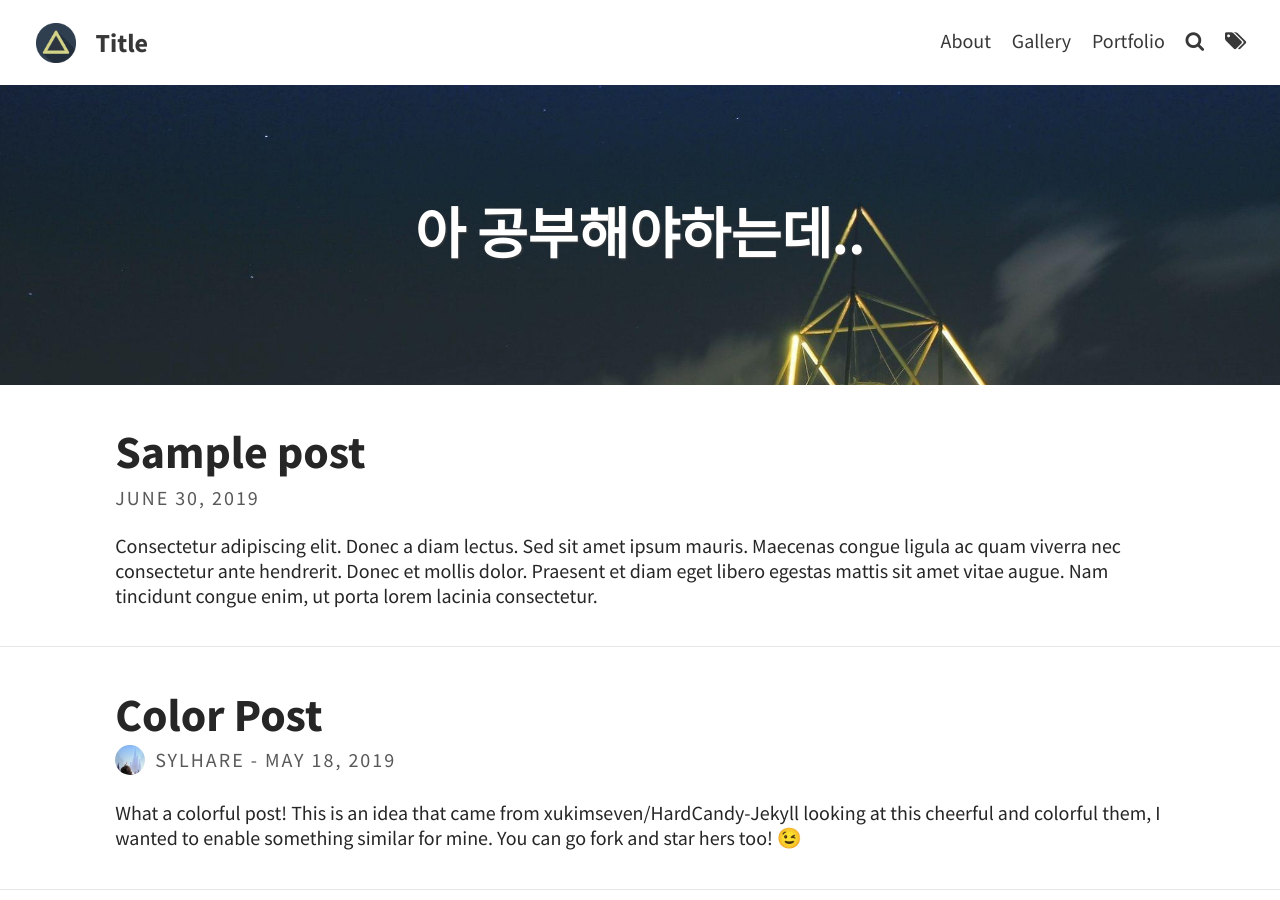
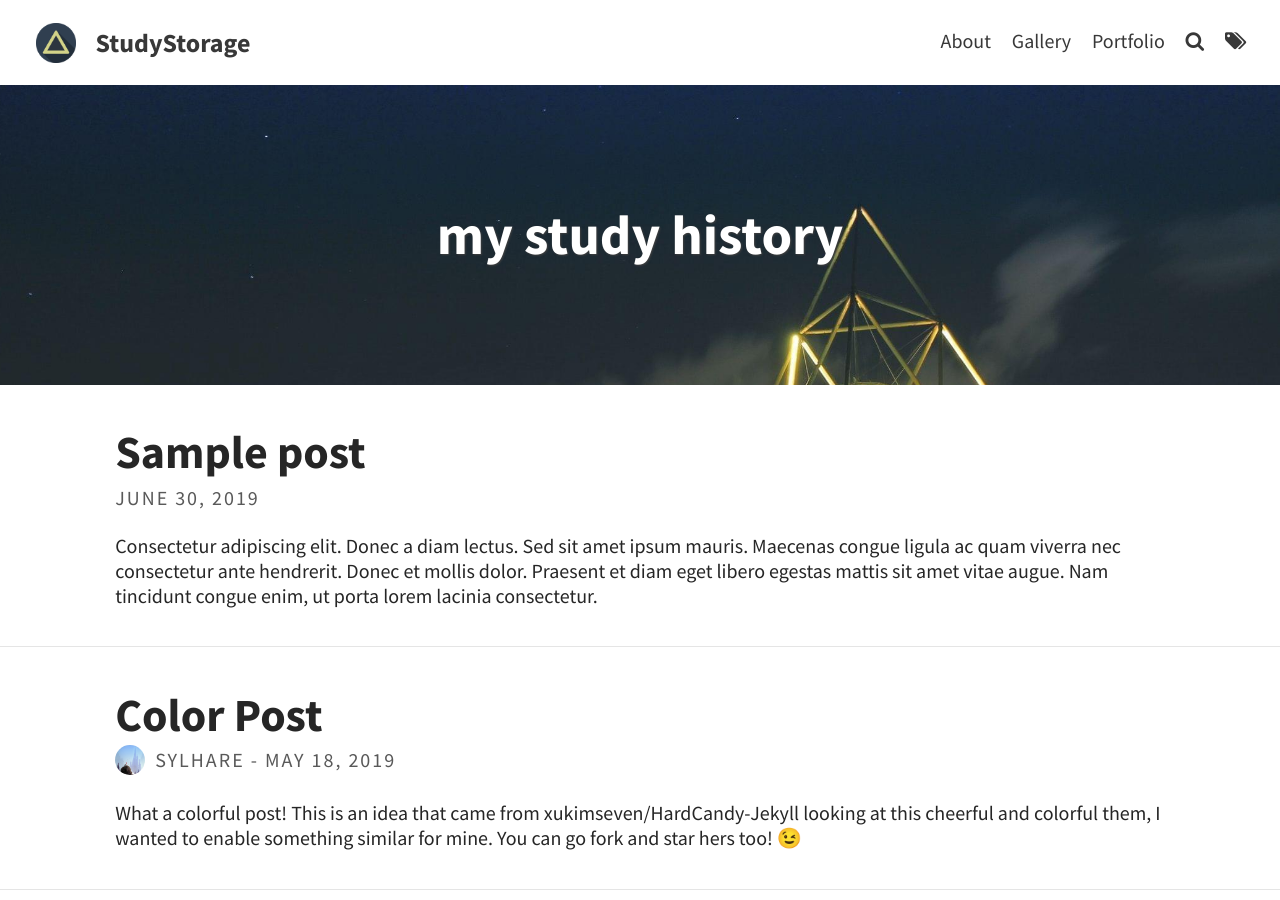
Before and after one commit to mjyoo2/mjyoo2.github.io, a Jekyll site: the page built from index.html, in a window 1280 px wide and 900 px high. Built offline with Jekyll 4.4.1, drawn with Linux system fonts in a browser that asks for light colours; the list of posts is cut into pages by our own code.

Commit message:
Update _config.yml

```diff
--- a/_config.yml
+++ b/_config.yml
@@ -3,13 +3,13 @@ baseurl: "/"
 url: "https://mjyoo2.github.io"
 
 # THEME-SPECIFIC CONFIGURATION
-title: Title                                    # site's title
+title: StudyStorage                                    # site's title
 description: "A website with blog posts and pages"      # used by search engines
 avatar: assets/img/triangle.png                         # Empty for no avatar in navbar
 favicon: assets/favicon.ico                             # Icon displayed in the tab
 
 # Header and footer text
-header_text: 아 공부해야하는데..  # Change Blog header text
+header_text: my study history # Change Blog header text
 header_feature_image: assets/img/pexels/triangular.jpeg
 footer_text: >
   Powered by <a href="https://jekyllrb.com/">Jekyll</a> with <a href="https://github.com/sylhare/Type-on-Strap">Type on Strap</a>
```
